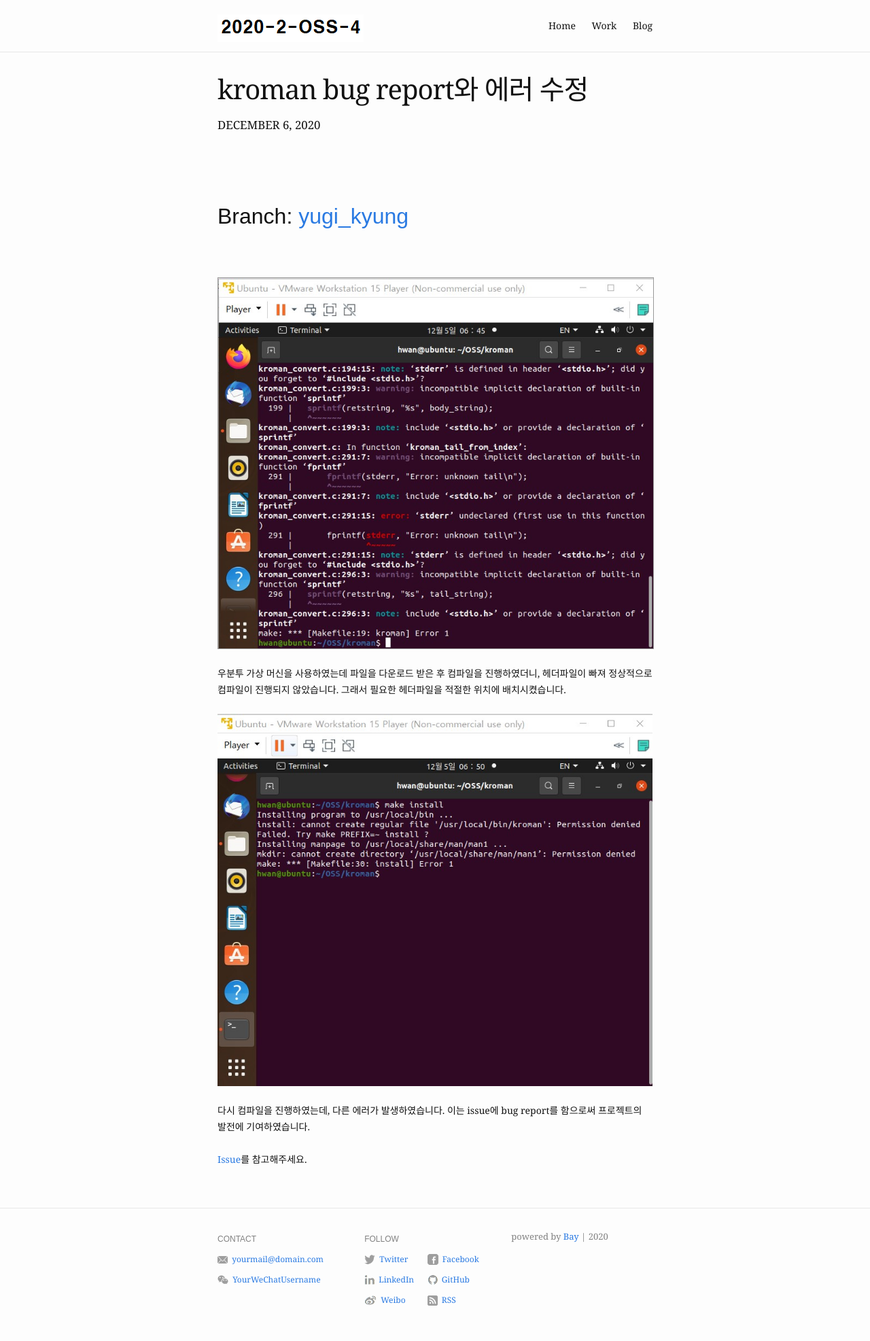
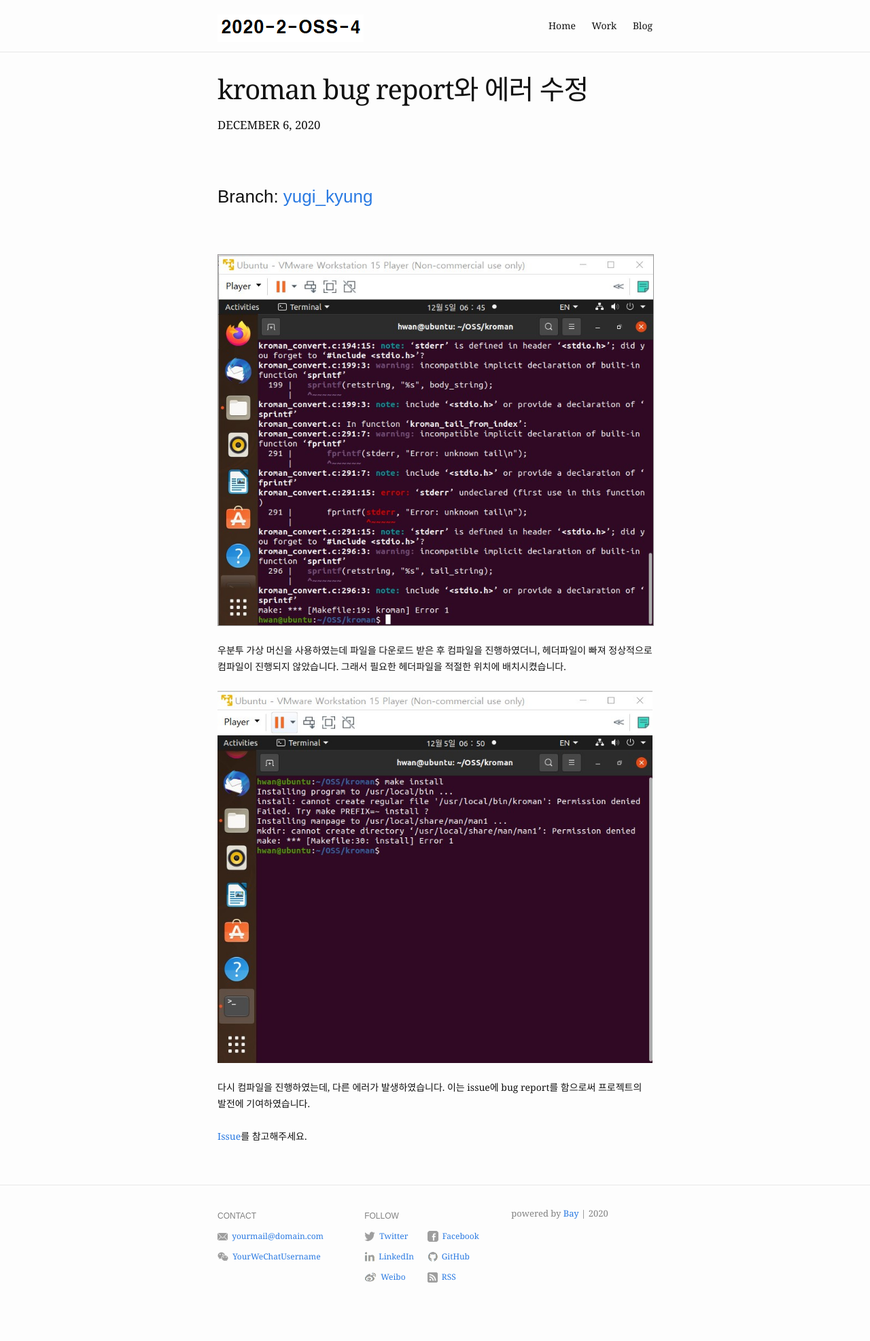
Before and after one commit to 20-2-SKKU-OSS/2020-2-OSS-4, a Jekyll site: the page built from _posts/2020-12-06-error-fix.md, in a window 1280 px wide. Shown: the whole page at 68% size. Built offline with Jekyll 4.4.1, drawn with Linux system fonts in a browser that asks for light colours; after the commit the page ends 1939 px from its top, so only the background shows below that.

Commit message:
Update 2020-12-06-error-fix.md

```diff
--- a/_posts/2020-12-06-error-fix.md
+++ b/_posts/2020-12-06-error-fix.md
@@ -6,8 +6,7 @@ blurb: "A look at an example post using Bay Jekyll theme."
 og_image: /assets/img/error fix.jpg
 ---
 <br />
-<br />
-## Branch: <a href="https://github.com/20-2-SKKU-OSS/kroman/tree/yugi_kyung">yugi_kyung</a>
+### Branch: <a href="https://github.com/20-2-SKKU-OSS/kroman/tree/yugi_kyung">yugi_kyung</a>
 <br />
 <br />
 <img src="{{ "/assets/img/error fix2.jpg" | absolute_url }}" alt="fix1" class="post-pic"/>
```
